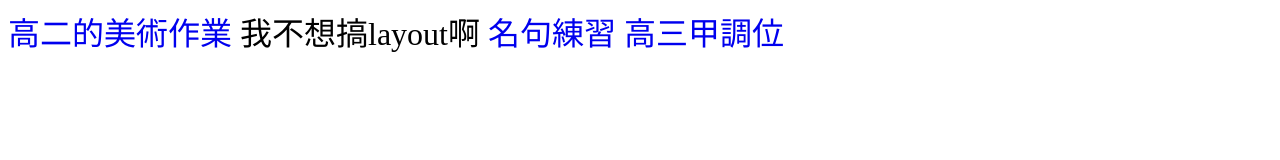
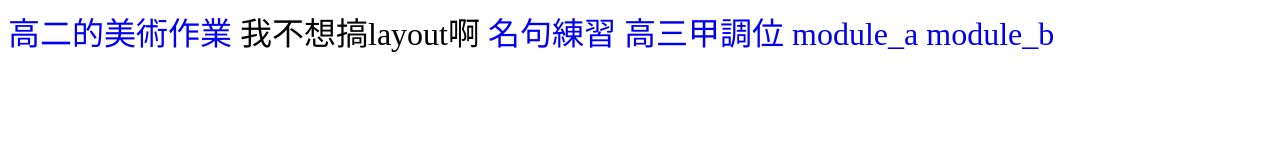
Before and after one commit to Edwin0319Small/Edwin0319Small.github.io, a plain HTML site: page index.html in a window 1280 px wide. Drawn offline with Linux system fonts and the light colour scheme.

Commit message:
Update index.html

```diff
--- a/index.html
+++ b/index.html
@@ -15,6 +15,8 @@
     我不想搞layout啊
     <a href="./press_index/Chinese_idiom_practice/index.html">名句練習</a>
     <a href="./press_index/adjust_seat/adjust_seat.html">高三甲調位</a>
+    <a href="./press_index/04_module_a/index.html">module_a</a>
+    <a href="./press_index/04_module_b/index.html">module_b</a>
 </body>
 <script src="./src/main.js"></script>
 </html>
```
